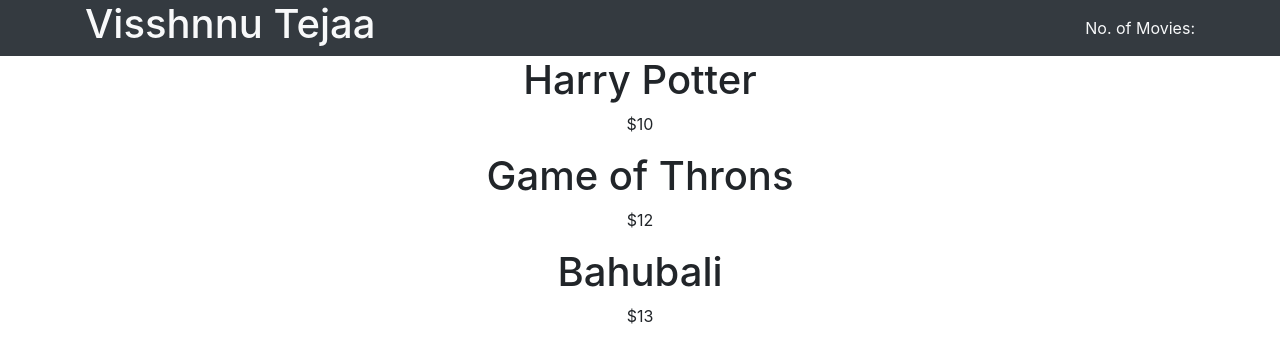
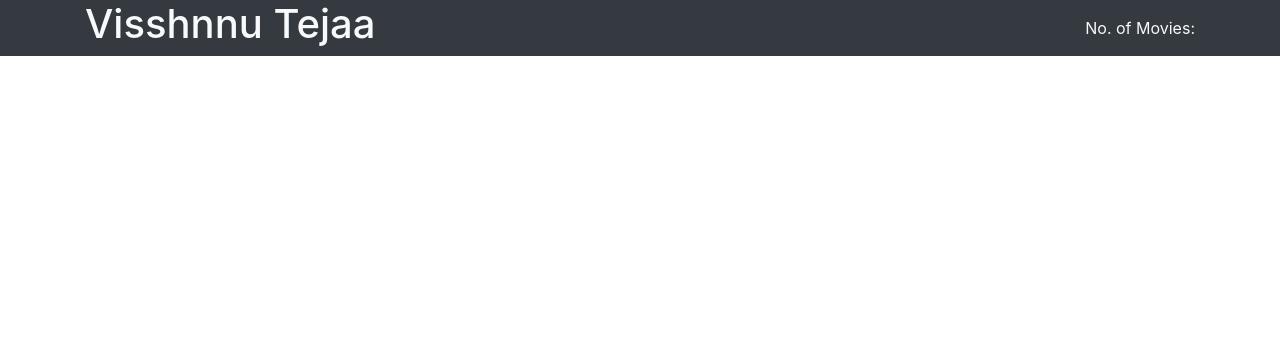
Before and after one commit to visshnnu-tejaa-98/react-state-management-contest-api, a React (Create React App) app: page / in a window 1280 px wide. Shown: the top 360 px of the page. Built offline with nearby package versions, Linux system fonts and the light colour scheme.

Commit message:
created movieContext.js file

```diff
--- a/src/components/movieList.js
+++ b/src/components/movieList.js
@@ -2,30 +2,12 @@
 import Movie from './movie';
 import Nav from './navbar';
 const MovieList = () => {
-	const [movies, setMovies] = useState([
-		{
-			id: 2342,
-			name: 'Harry Potter',
-			price: '$10',
-		},
-		{
-			id: 2343,
-			name: 'Game of Throns',
-			price: '$12',
-		},
-		{
-			id: 2344,
-			name: 'Bahubali',
-			price: '$13',
-		},
-	]);
-
 	return (
 		<div>
 			<Nav />
-			{movies.map((movie) => (
+			{/* {movies.map((movie) => (
 				<Movie movie={movie} key={movie.id} />
-			))}
+			))} */}
 		</div>
 	);
 };
```
Also changed, not shown: src/movieContext.js (added, +24 -0 lines).
